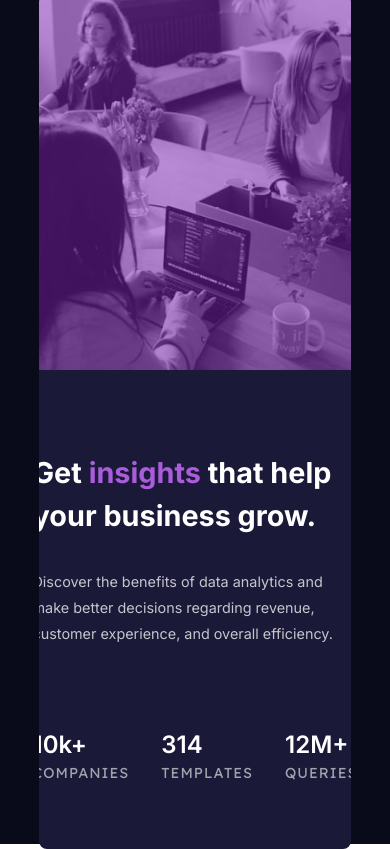
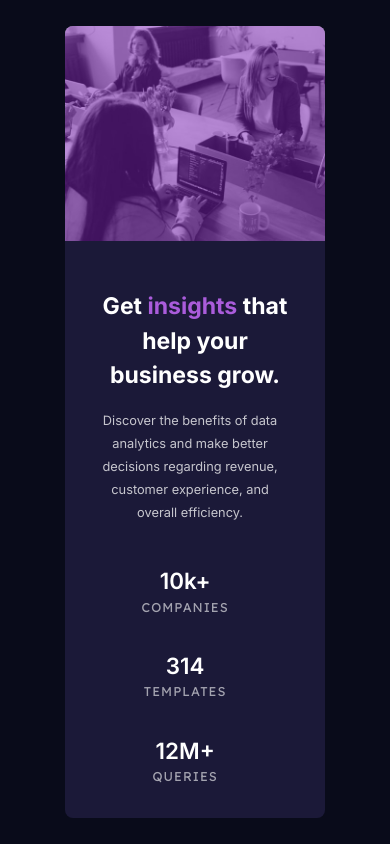
Before and after one commit to justPulfer/stats-preview-card-component, a plain HTML site: page index.html in a window 390 px wide. Drawn offline with Linux system fonts and the light colour scheme.

Commit message:
almost finished mobile version..few tweaks more

```diff
--- a/style.css
+++ b/style.css
@@ -89,15 +89,15 @@ h6 {
 }
 
 body {
-	min-height: 100vh;
+	min-height: 100dvw;
+	min-height: 100dvh;
 	font-size: var(--fs-400);
 	font-family: "Inter", "Lexend Deca", sans-serif;
 	color: #ffffff;
 }
 
 main {
-	width: 100vw;
-	height: 100vh;
+	height: 100dvh;
 	background-color: var(--main-bg-color);
 }
 
@@ -199,15 +199,41 @@ img {
 		/* font size */
 		--fs-xl: 2em;
 		--fs-700: 1.5rem;
-		--fs-600: 1.2rem;
+		--fs-600: 1.1rem;
 		--fs-500: 1rem;
-		--fs-400: 0.9rem;
+		--fs-400: 0.8rem;
 	}
 }
 
 @media screen and (max-width: 72em) {
+	:root {
+		/* font size */
+		--fs-xl: 1.8em;
+		--fs-700: 1.4rem;
+		--fs-600: 1.1rem;
+		--fs-500: 1rem;
+		--fs-400: 0.8rem;
+	}
+
+	.container {
+		padding: 5rem 2rem;
+	}
+
 	.card {
 		grid-template-columns: 1fr;
+	}
+
+	.texts {
+		text-align: center;
+		padding: 2rem;
+		gap: 1rem;
+	}
+
+	.more-info {
+		display: grid;
+		justify-content: center;
+		align-items: center;
+		margin-top: 1.5rem;
 	}
 
 	.img-container {
```
